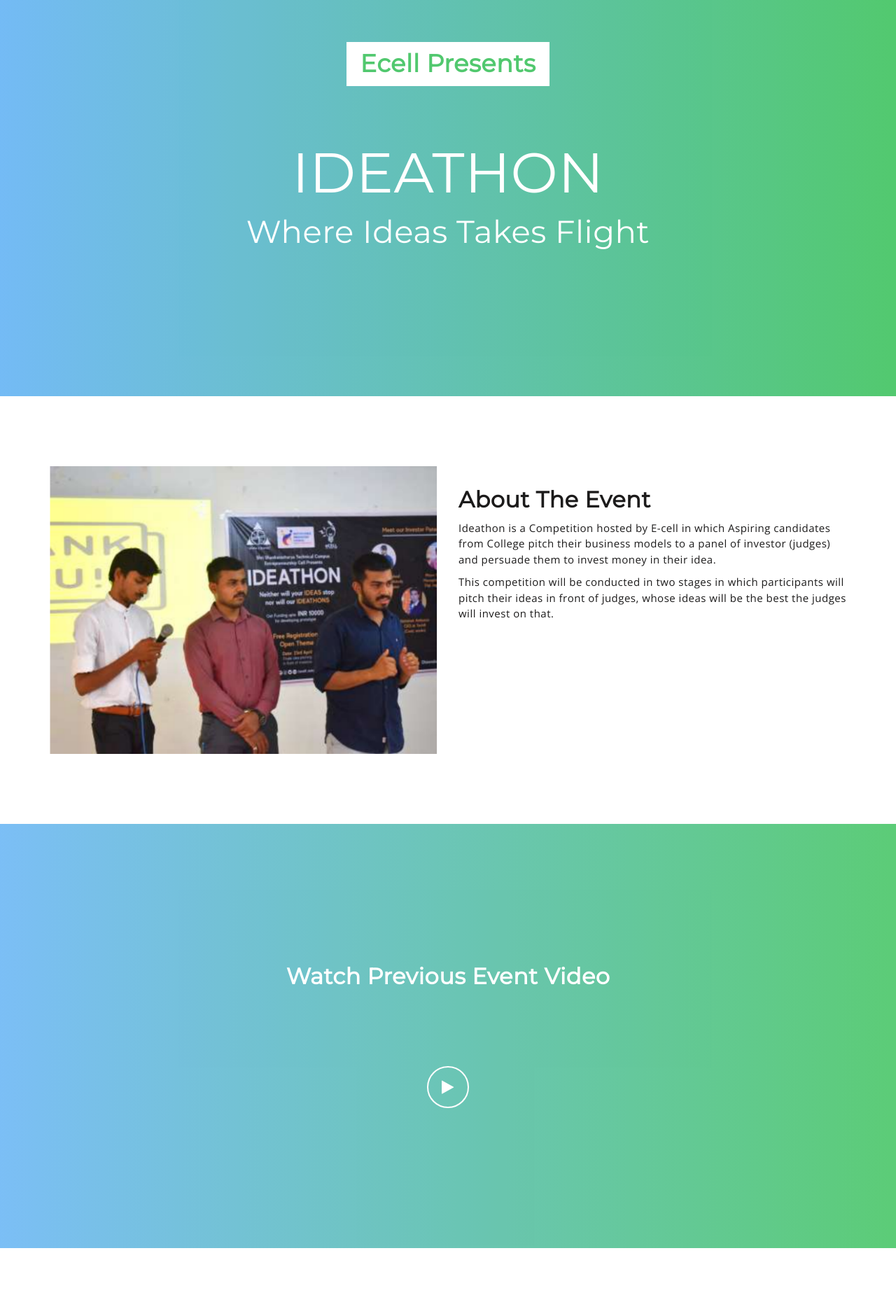
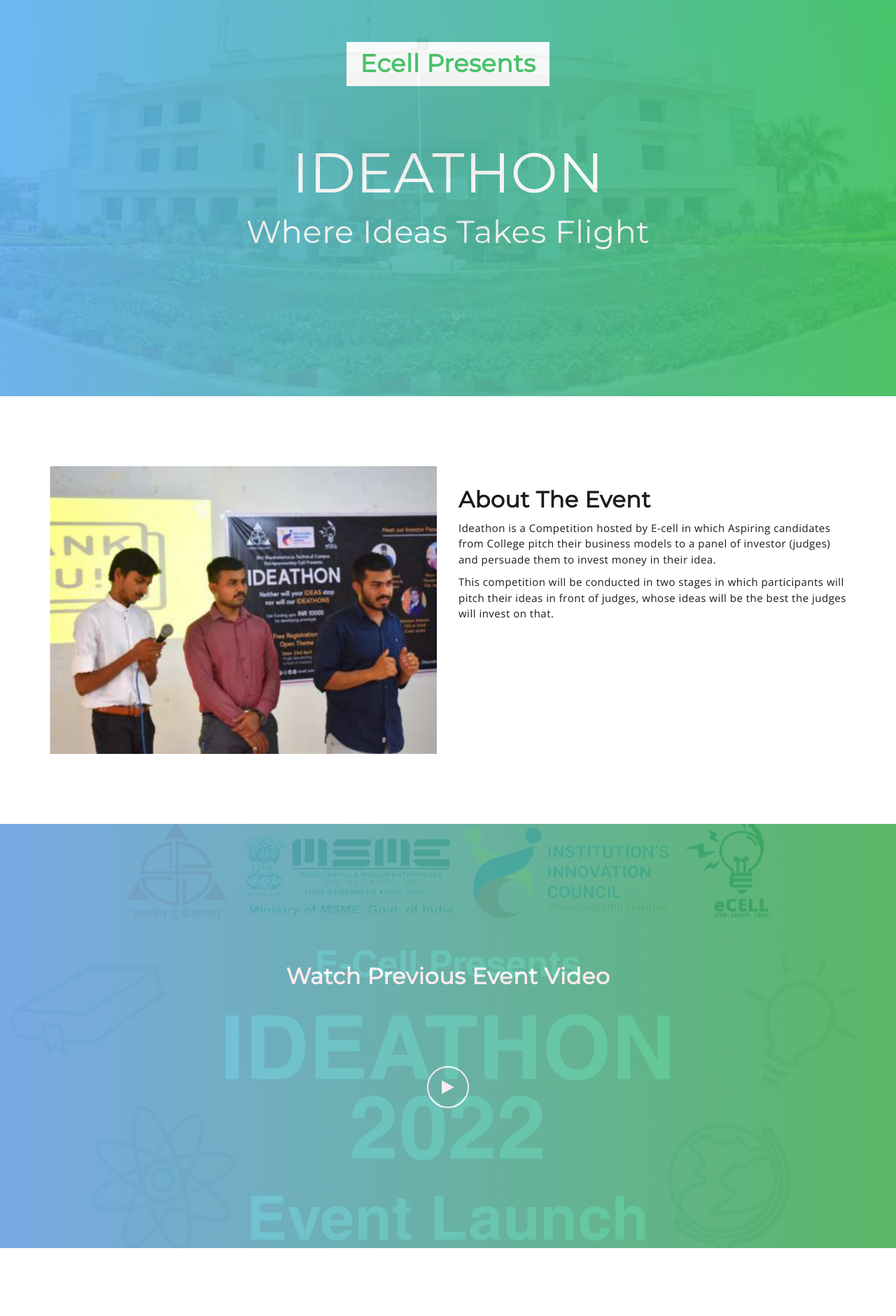
Before and after one commit to E-Cell-SSTC/ideathon, a plain HTML site: page index.html in a window 1280 px wide. Shown: the top 1880 px of the page at 70% size. Drawn offline with nearby package versions, Linux system fonts and the light colour scheme.

Commit message:
added images in video and top background

```diff
--- a/style.css
+++ b/style.css
@@ -221,7 +221,7 @@ button:focus {
 /*--------------------*/
 
 #mu-hero {
-	background-image: url("assets/images/head-featured-bg2.jpeg");
+	background-image: url("assets/images/head-featured-bg.jpeg");
 	display: inline;
 	float: left;
 	width: 100%;
@@ -448,7 +448,7 @@ button:focus {
 
 
 #mu-video {
-	background-image: url("assets/images/about-video-bg2.jpg");
+	background-image: url("assets/images/about-video-bg.jpg");
 	background-attachment: fixed;
 	background-position: center center;
 	-webkit-background-size: cover;
```
